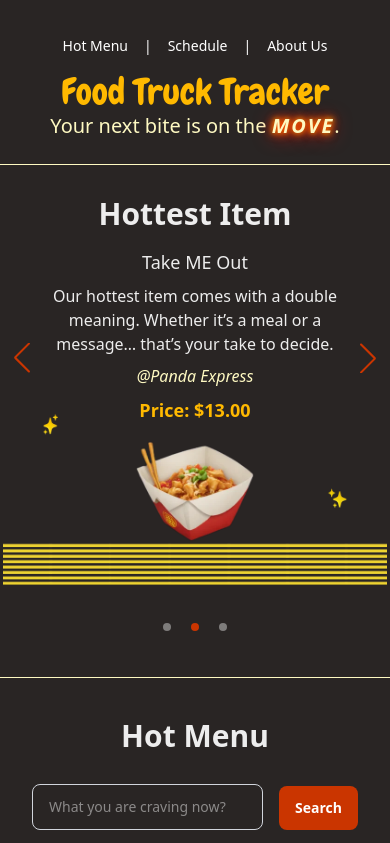
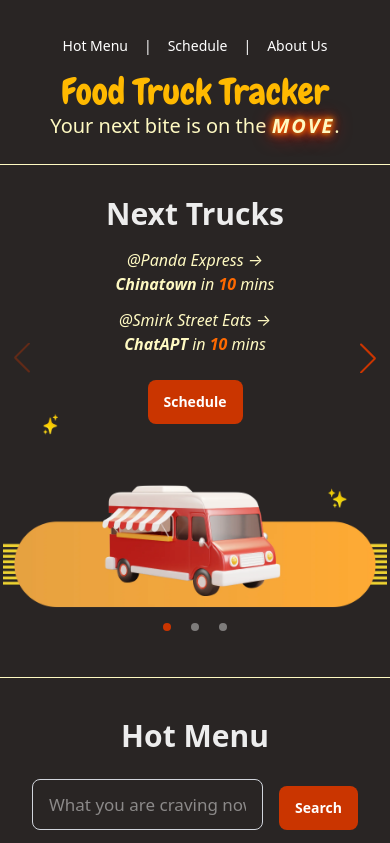
Before and after one commit to zcdev/food-truck-tracker, a Next.js app: page / in a window 390 px wide. Shown: the top 843 px of the page. Built offline with nearby package versions, Linux system fonts and the light colour scheme.

Commit message:
style(ui): adjust slider autoplay and search input font size - update slider autoplay timing by increasing delay and reducing speed - change search input font size to 17px to prevent iOS touch device zoom

```diff
--- a/app/components/search/SearchInput.tsx
+++ b/app/components/search/SearchInput.tsx
@@ -13,7 +13,7 @@ export default function SearchInput({ onChange, onSubmit, query }: Props) {
                     id='search'
                     type='text'
                     placeholder='What you are craving now?'
-                    className='flex w-full text-sm md:text-lg border border-gray-300 rounded-lg focus:outline-none focus:ring-2 focus:ring-blue-500 px-4 py-3 mr-4'
+                    className='flex w-full text-[17px] md:text-lg border border-gray-300 rounded-lg focus:outline-none focus:ring-2 focus:ring-blue-500 px-4 py-3 mr-4'
                     value={query}
                     onChange={onChange}
                     autoComplete="off"
--- a/app/slider/page.tsx
+++ b/app/slider/page.tsx
@@ -19,11 +19,11 @@ export default function SliderPage() {
         <div className="swiper relative mt-[150px] md:mt-[210px] mb-8 md:mb-2 max-w-sm md:max-w-5xl px-0">
             <Swiper
                 modules={[Navigation, Pagination, Scrollbar, A11y, Autoplay]}
-                speed={800}
+                speed={400}
                 slidesPerView={1}
                 navigation
                 pagination={{ clickable: true }}
-                autoplay={{ delay: 6000, disableOnInteraction: true }}
+                autoplay={{ delay: 10000, disableOnInteraction: true }}
                 onSwiper={(swiper) => console.log(swiper)}
                 onSlideChange={() => console.log('slide change')}
             >
```
